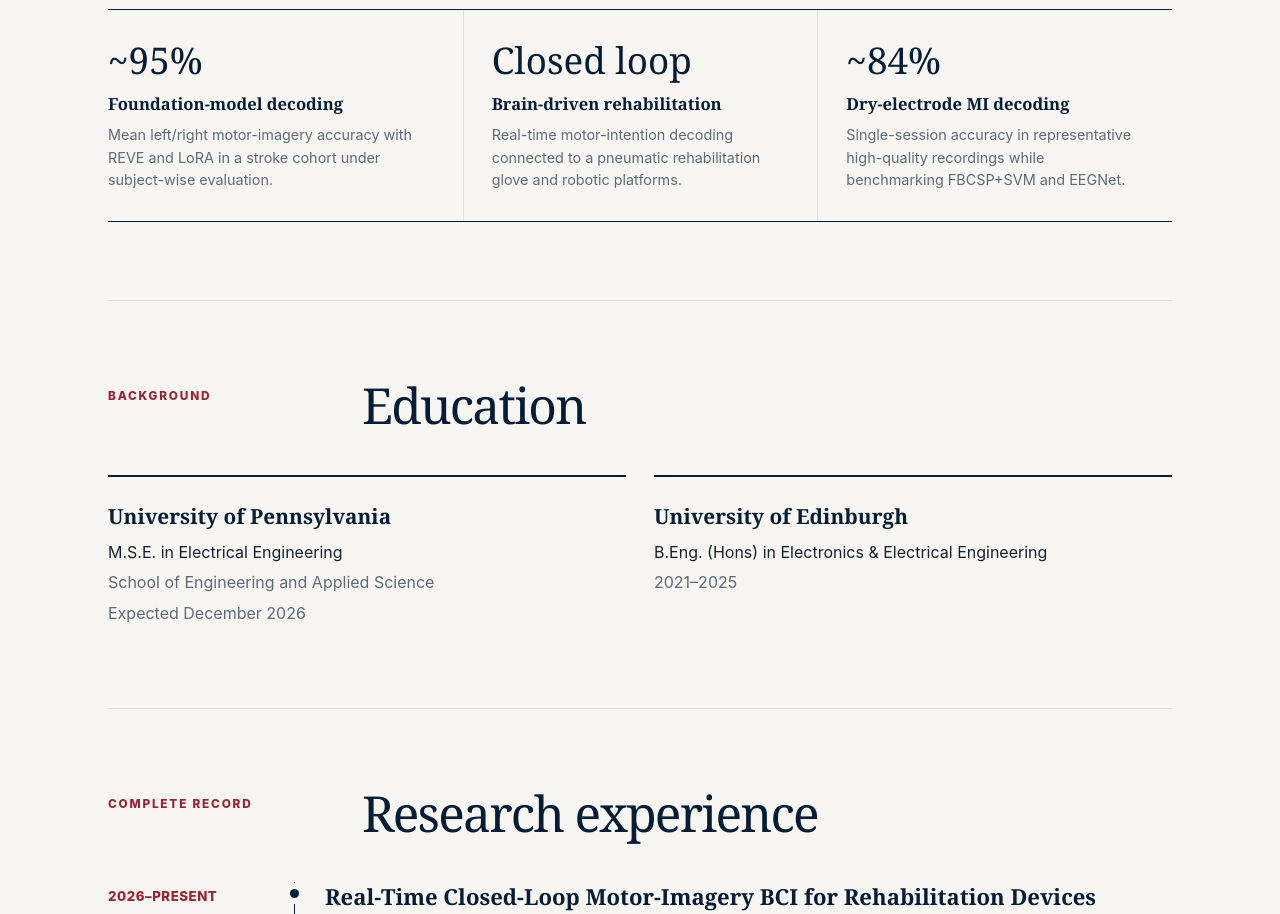
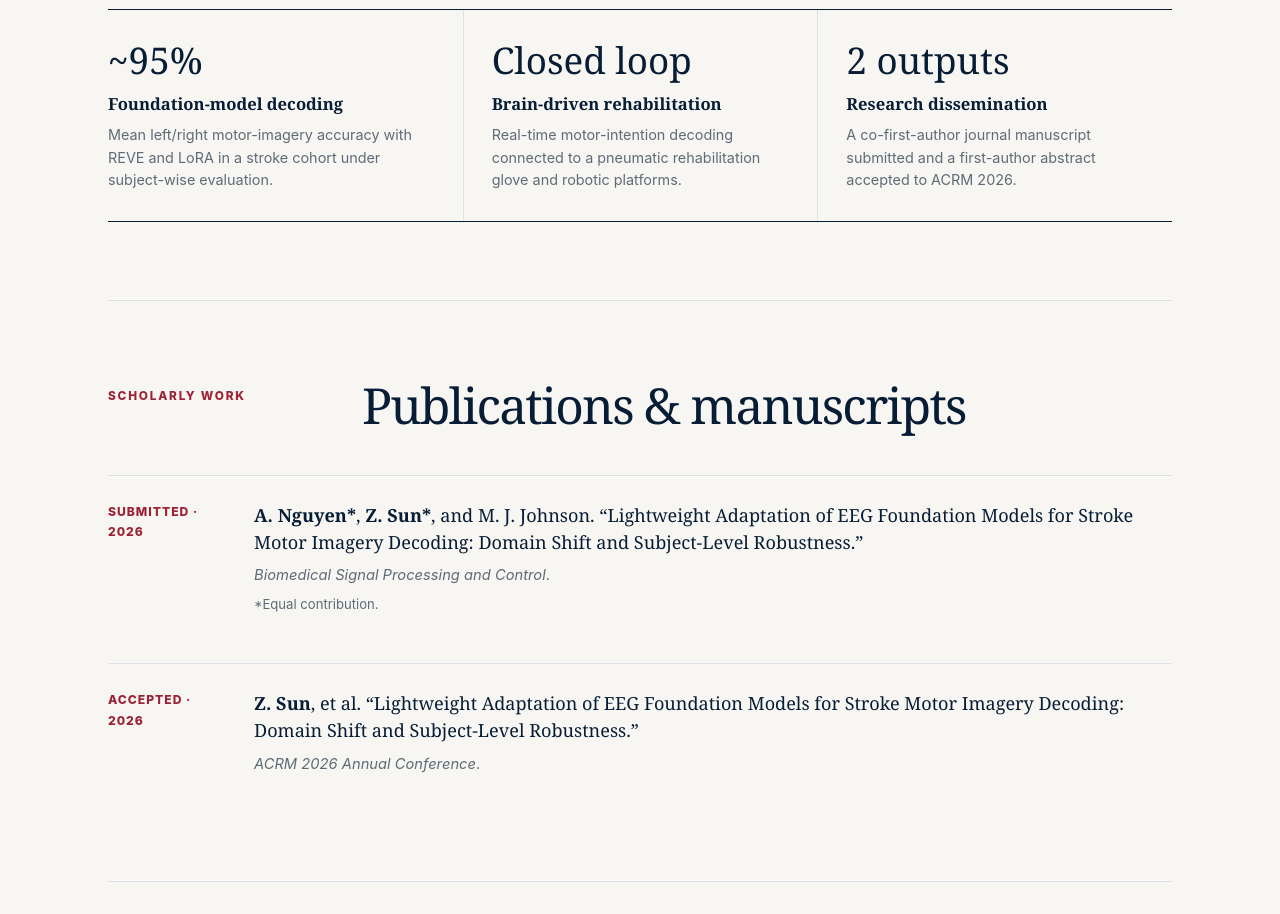
Before and after one commit to XNefelibataX/zihuasun.github.io, a plain HTML site: page index.html in a window 1280 px wide. Shown: the part 760-1674 px from the top of the page. Drawn offline with Linux system fonts and the light colour scheme.

Commit message:
Add files via upload
1

```diff
--- a/index.html
+++ b/index.html
@@ -185,6 +185,25 @@
         .education-card h3 { margin: 0 0 5px; color: var(--navy); font-size: 1.3rem; }
         .education-card p { margin: 3px 0; color: var(--muted); }
         .education-card .degree { color: var(--ink); }
+        .publication-list { display: grid; gap: 22px; }
+        .publication {
+            display: grid;
+            grid-template-columns: 116px 1fr;
+            gap: 30px;
+            padding: 26px 0;
+            border-top: 1px solid var(--line);
+        }
+        .publication-status {
+            color: var(--red);
+            font-size: 0.76rem;
+            font-weight: 800;
+            letter-spacing: 0.08em;
+            text-transform: uppercase;
+        }
+        .publication p { margin: 0; }
+        .publication-title { color: var(--navy); font-family: Georgia, "Times New Roman", serif; font-size: 1.13rem; line-height: 1.5; }
+        .publication-venue { margin-top: 7px !important; color: var(--muted); font-size: 0.92rem; }
+        .equal-contribution { margin-top: 5px !important; color: var(--muted); font-size: 0.82rem; }
         .timeline { position: relative; }
         .experience {
             display: grid;
@@ -273,6 +292,7 @@
             .education-list, .project-grid, .skills-grid { grid-template-columns: 1fr; }
             .experience { grid-template-columns: 1fr; gap: 9px; padding-bottom: 44px; }
             .experience-content { padding-left: 22px; }
+            .publication { grid-template-columns: 1fr; gap: 7px; }
             .achievement { grid-template-columns: 1fr; gap: 5px; }
             .footer-inner { align-items: flex-start; flex-direction: column; padding: 42px 20px; }
         }
@@ -283,6 +303,7 @@
         <div class="nav-inner">
             <a class="nav-name" href="#top">Zihua Sun</a>
             <div class="nav-links">
+                <a href="#publications">Publications</a>
                 <a href="#research">Research</a>
                 <a href="#projects">Projects</a>
                 <a href="#skills">Skills</a>
@@ -327,9 +348,33 @@
                     <p>Real-time motor-intention decoding connected to a pneumatic rehabilitation glove and robotic platforms.</p>
                 </article>
                 <article class="highlight">
-                    <span class="metric">~84%</span>
-                    <h3>Dry-electrode MI decoding</h3>
-                    <p>Single-session accuracy in representative high-quality recordings while benchmarking FBCSP+SVM and EEGNet.</p>
+                    <span class="metric">2 outputs</span>
+                    <h3>Research dissemination</h3>
+                    <p>A co-first-author journal manuscript submitted and a first-author abstract accepted to ACRM 2026.</p>
+                </article>
+            </div>
+        </section>
+
+        <section class="section" id="publications" aria-labelledby="publications-title">
+            <div class="section-heading">
+                <p class="section-kicker">Scholarly work</p>
+                <h2 id="publications-title">Publications &amp; manuscripts</h2>
+            </div>
+            <div class="publication-list">
+                <article class="publication">
+                    <div class="publication-status">Submitted · 2026</div>
+                    <div>
+                        <p class="publication-title"><strong>A. Nguyen*</strong>, <strong>Z. Sun*</strong>, and M. J. Johnson. “Lightweight Adaptation of EEG Foundation Models for Stroke Motor Imagery Decoding: Domain Shift and Subject-Level Robustness.”</p>
+                        <p class="publication-venue"><em>Biomedical Signal Processing and Control</em>.</p>
+                        <p class="equal-contribution">*Equal contribution.</p>
+                    </div>
+                </article>
+                <article class="publication">
+                    <div class="publication-status">Accepted · 2026</div>
+                    <div>
+                        <p class="publication-title"><strong>Z. Sun</strong>, et al. “Lightweight Adaptation of EEG Foundation Models for Stroke Motor Imagery Decoding: Domain Shift and Subject-Level Robustness.”</p>
+                        <p class="publication-venue"><em>ACRM 2026 Annual Conference</em>.</p>
+                    </div>
                 </article>
             </div>
         </section>
@@ -383,6 +428,7 @@
                             <li>Investigate REVE and LaBraM across healthy participants and individuals with stroke, emphasizing generalization, data efficiency, and domain shift.</li>
                             <li>Apply LoRA-based fine-tuning; REVE achieved approximately 95% mean left/right motor-imagery accuracy in the stroke cohort under subject-wise evaluation.</li>
                             <li>Conduct channel and temporal-window ablations and examine compact sensorimotor configurations, healthy-to-stroke transfer, and failure cases.</li>
+                            <li>Resulted in a co-first-author journal manuscript submission and a first-author abstract accepted to ACRM 2026.</li>
                             <li>Extend the work toward pseudo-real-time and closed-loop AO/MI decoding with online adaptation and rehabilitation-robot feedback.</li>
                         </ul>
                     </div>
@@ -407,7 +453,8 @@
                         <h3>Epidural Electrical Stimulation for Spinal Cord Injury Rehabilitation</h3>
                         <p class="role">Summer Researcher · Zhejiang University &amp; Zhejiang University Second Affiliated Hospital</p>
                         <ul>
-                            <li>Analyzed multi-channel EMG responses under varying stimulation parameters and developed MATLAB/Python pipelines for artifact handling and quantitative analysis.</li>
+                            <li>Worked with Prof. Kedi Xu and Prof. Junming Zhu to analyze multi-channel EMG responses from individuals with spinal cord injury under varying stimulation parameters.</li>
+                            <li>Developed MATLAB/Python pipelines for artifact handling, segmentation, and quantitative response analysis.</li>
                             <li>Extracted ΔARV and median-frequency features across stimulation channels, muscles, frequencies, and current levels.</li>
                             <li>Built an interactive Dash/Plotly system for exploring response maps, muscle recruitment, and stimulation-parameter effects.</li>
                         </ul>
@@ -476,7 +523,7 @@
         <section class="section" aria-labelledby="achievements-title">
             <div class="section-heading">
                 <p class="section-kicker">Recognition</p>
-                <h2 id="achievements-title">Achievements</h2>
+                <h2 id="achievements-title">Patents</h2>
             </div>
             <article class="achievement">
                 <div class="achievement-year">2026</div>
```
